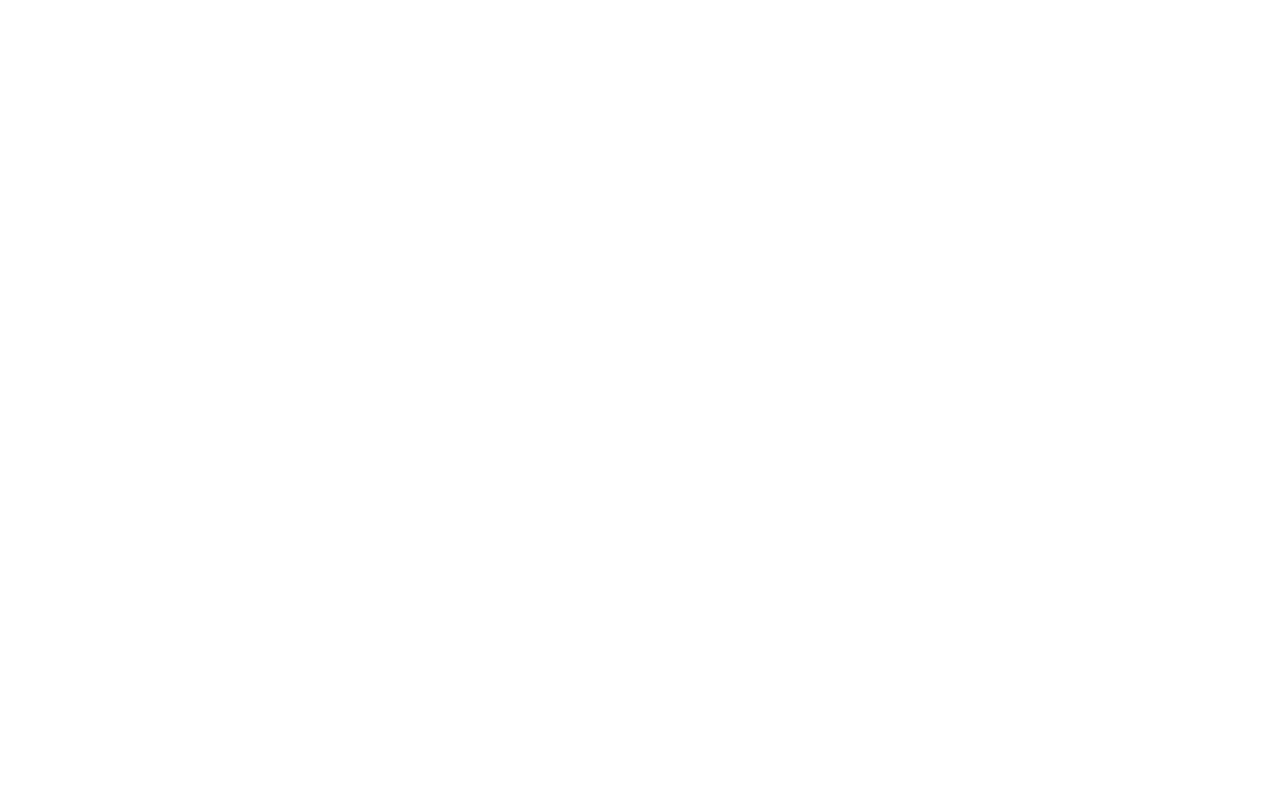
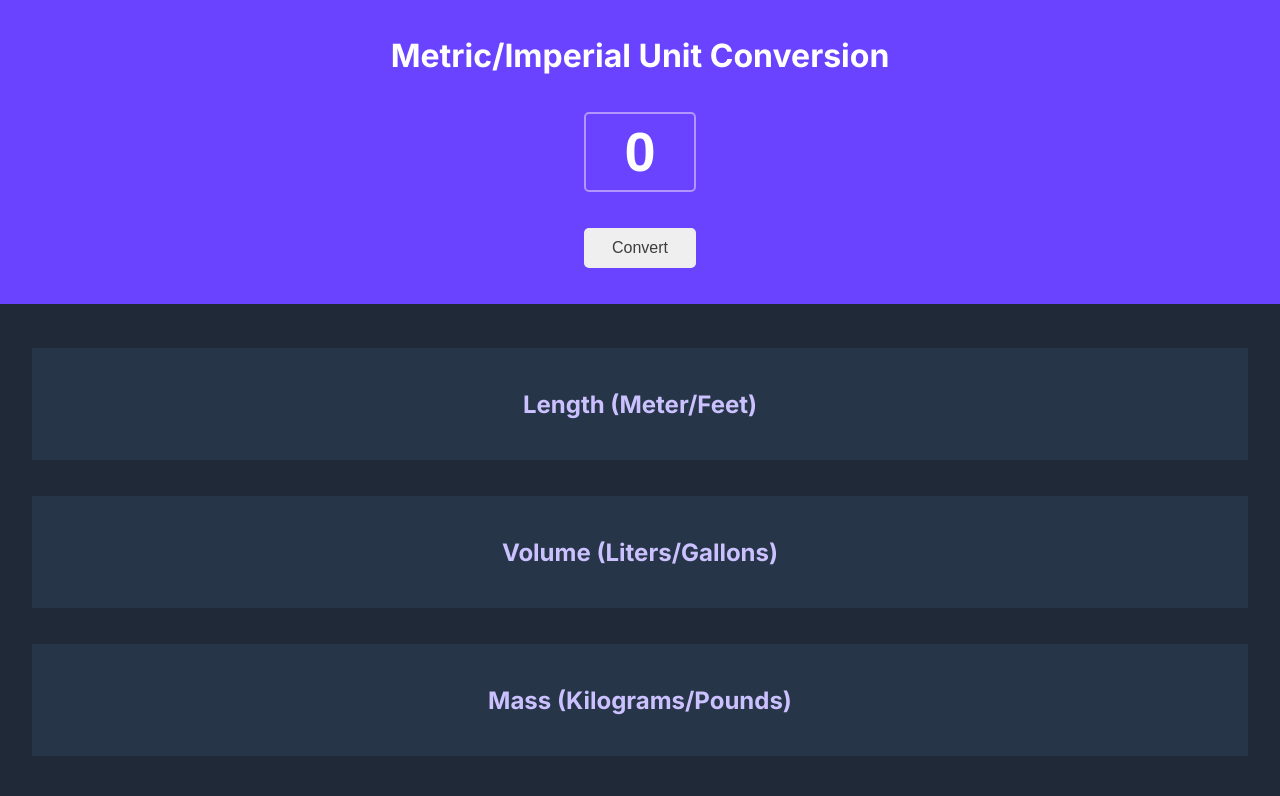
Before and after one commit to Exceptionary-Rae/unit-converter, a website built with Vite: page index.html in a window 1280 px wide. Built offline with nearby package versions, Linux system fonts and the light colour scheme.

Commit message:
Finished HTML & CSS

```diff
--- a/index.css
+++ b/index.css
@@ -1,3 +1,80 @@
 body {
     margin: 0;
+    background: #1F2937;
+    color: white;
+    font-family: "Inter", sans-serif;
+    text-align: center;
+
 }
+
+body::-webkit-scrollbar {
+    display: none;
+}
+
+#header {
+    background: #6943FF;
+    min-height: 19rem;
+    padding: 0 3rem;
+    display: flex;
+    flex-direction: column;
+    justify-content: space-evenly;
+    align-items: center;
+}
+
+#header-title {
+    margin: 0;
+}
+
+#num-input {
+    height: 5rem;
+    width: 7rem;
+    background: none;
+    border: 2px solid #B295FF;
+    border-radius: 5px;
+    font-size: 3.5rem;
+    text-align: center;
+    color: white;
+    font-weight: bold;
+    margin: 0;
+    display: block;
+}
+
+#num-input::-webkit-outer-spin-button,
+#num-input::-webkit-inner-spin-button {
+  -webkit-appearance: none;
+  margin: 0;
+}
+
+#num-input::placeholder {
+    color: white;
+}
+
+#convert-btn {
+    height: 2.5rem;
+    width: 7rem;
+    border: none;
+    border-radius: 5px;
+    color: #3D3D3D;
+    font-size: 1rem;
+}
+
+#unit-container {
+    min-height: 30rem;
+    padding: 0.5rem 0 0 0;
+    display: flex;
+    flex-direction: column;
+    justify-content: space-evenly;
+}
+
+.unit-card {
+    background: #273549;
+    margin: 0 2rem;
+    height: 7rem;
+    display: flex;
+    flex-direction: column;
+    justify-content: space-evenly;
+}
+
+.unit-title {
+    color: #CCC1FF;
+}
--- a/index.html
+++ b/index.html
@@ -1,8 +1,28 @@
 <html>
     <head>
         <link rel="stylesheet" href="index.css">
+        <meta name="viewport" content="width=device-width, initial-scale=1">
+        <link rel="preconnect" href="https://fonts.googleapis.com">
+        <link rel="preconnect" href="https://fonts.gstatic.com" crossorigin>
+        <link href="https://fonts.googleapis.com/css2?family=Inter:ital,opsz,wght@0,14..32,100..900;1,14..32,100..900&display=swap" rel="stylesheet">
     </head>
     <body>
+        <div id="header">
+            <h1 id="header-title">Metric/Imperial Unit Conversion</h1>
+            <input id="num-input" type="number" placeholder="0">
+            <button id="convert-btn">Convert</button>
+        </div>
+        <div id="unit-container">
+            <div class="unit-card">
+                <h2 class="unit-title">Length (Meter/Feet)</h2>
+            </div>
+            <div class="unit-card">
+                <h2 class="unit-title">Volume (Liters/Gallons)</h2>
+            </div>
+            <div class="unit-card">
+                <h2 class="unit-title">Mass (Kilograms/Pounds)</h2>
+            </div>
+        </div>
         <script src="index.js"></script>
     </body>
 </html>
```
